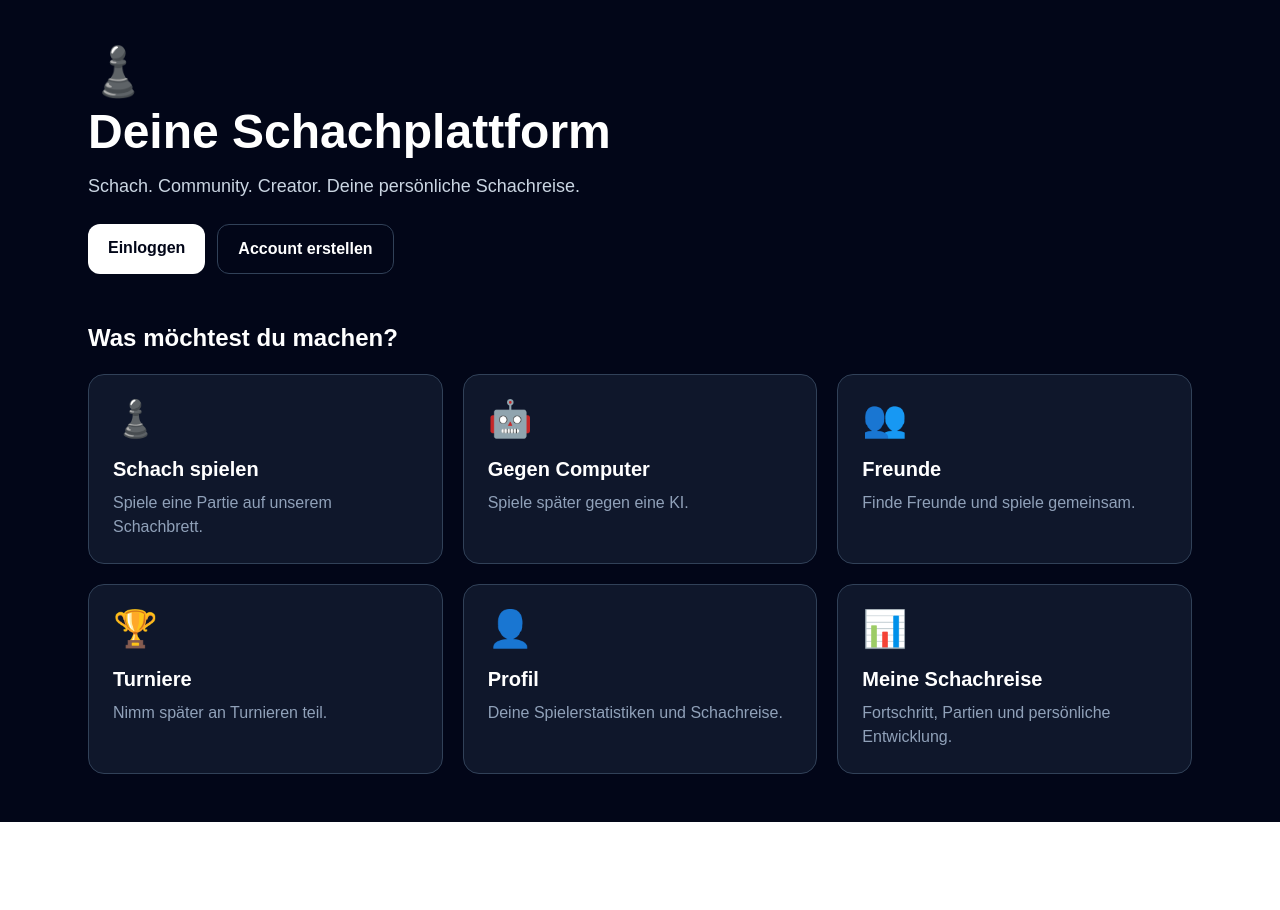
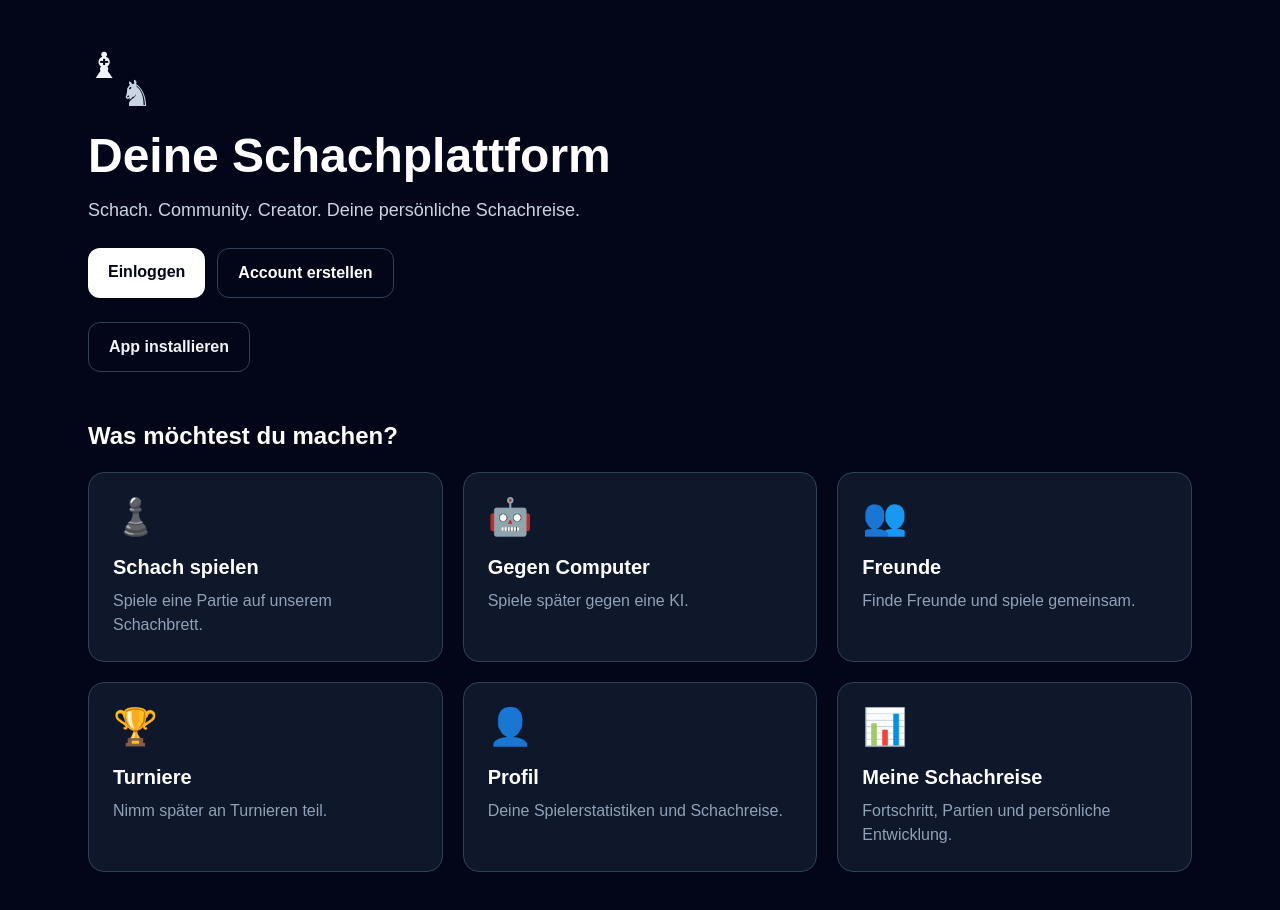
Before and after one commit to Davidbi08/schach-plattform, a Next.js app: page / in a window 1280 px wide. Shown: the top 910 px of the page. Before the commit the page ends 822 px from the top, so only its background shows below. Built offline with nearby package versions, Linux system fonts and the light colour scheme; no server answers.

Commit message:
Add diagonal chess logo and app install link
Updated header to include chess piece icons for visual enhancement.

```diff
--- a/app/page.tsx
+++ b/app/page.tsx
@@ -44,7 +44,10 @@ export default function Home() {
     <main className="min-h-screen bg-slate-950 text-white">
       <div className="mx-auto max-w-6xl px-6 py-12">
         <header className="mb-12">
-          <div className="mb-3 text-5xl">♟️</div>
+          <div className="mb-3 text-5xl"><span className="relative inline-flex h-16 w-16 items-start justify-start" aria-label="Läufer und Springer">
+            <span className="absolute left-0 top-0 text-4xl leading-none text-slate-100">♝</span>
+            <span className="absolute bottom-0 right-0 text-4xl leading-none text-slate-300">♞</span>
+          </span></div>
 
           {loading ? (
             <p className="text-lg text-slate-400">Lade Profil...</p>
@@ -85,6 +88,7 @@ export default function Home() {
               </div>
             </>
           )}
+        <Link href="/installieren" className="mt-6 inline-flex rounded-xl border border-slate-700 px-5 py-3 font-semibold text-slate-100 transition hover:bg-slate-800">App installieren</Link>
         </header>
 
         <section>
```
